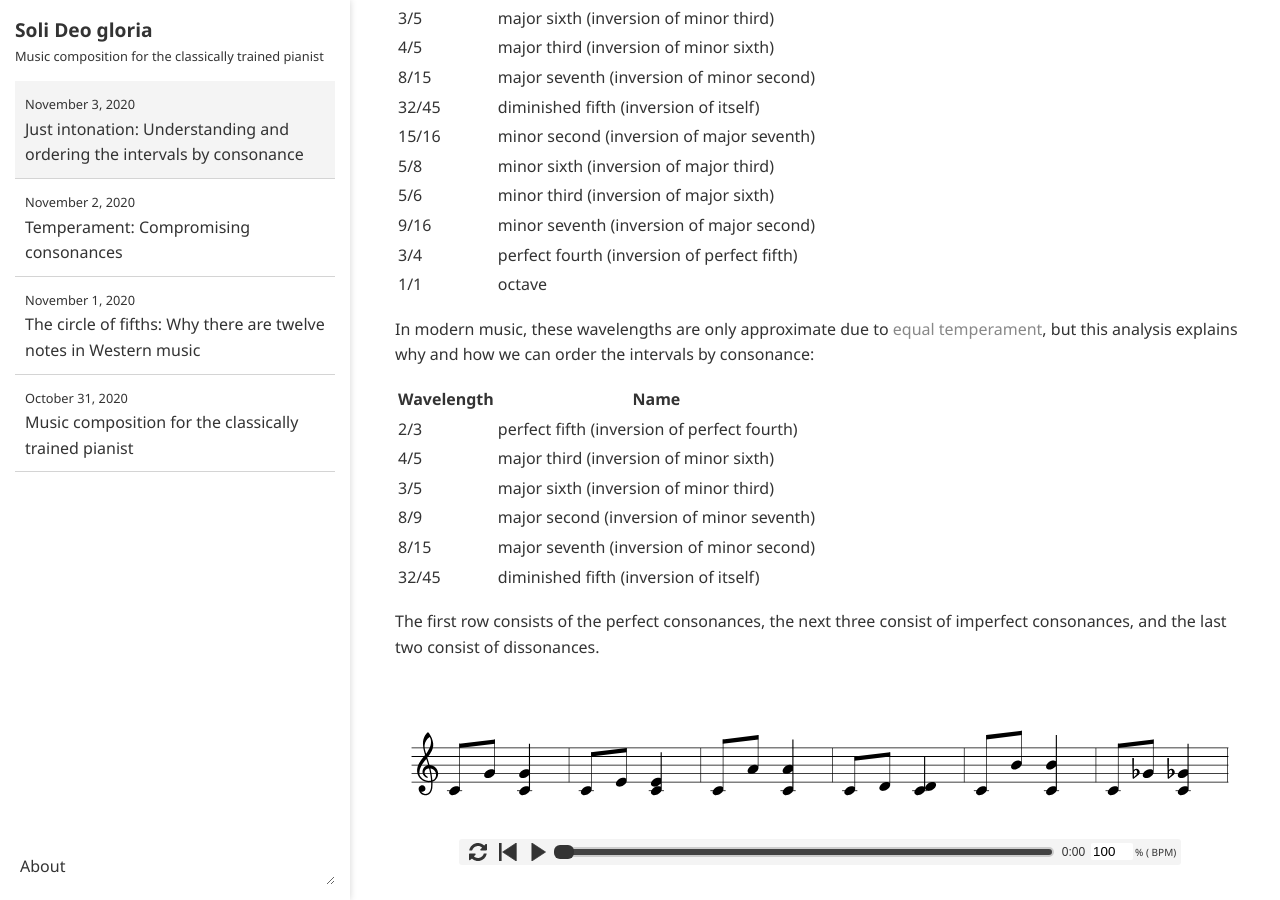
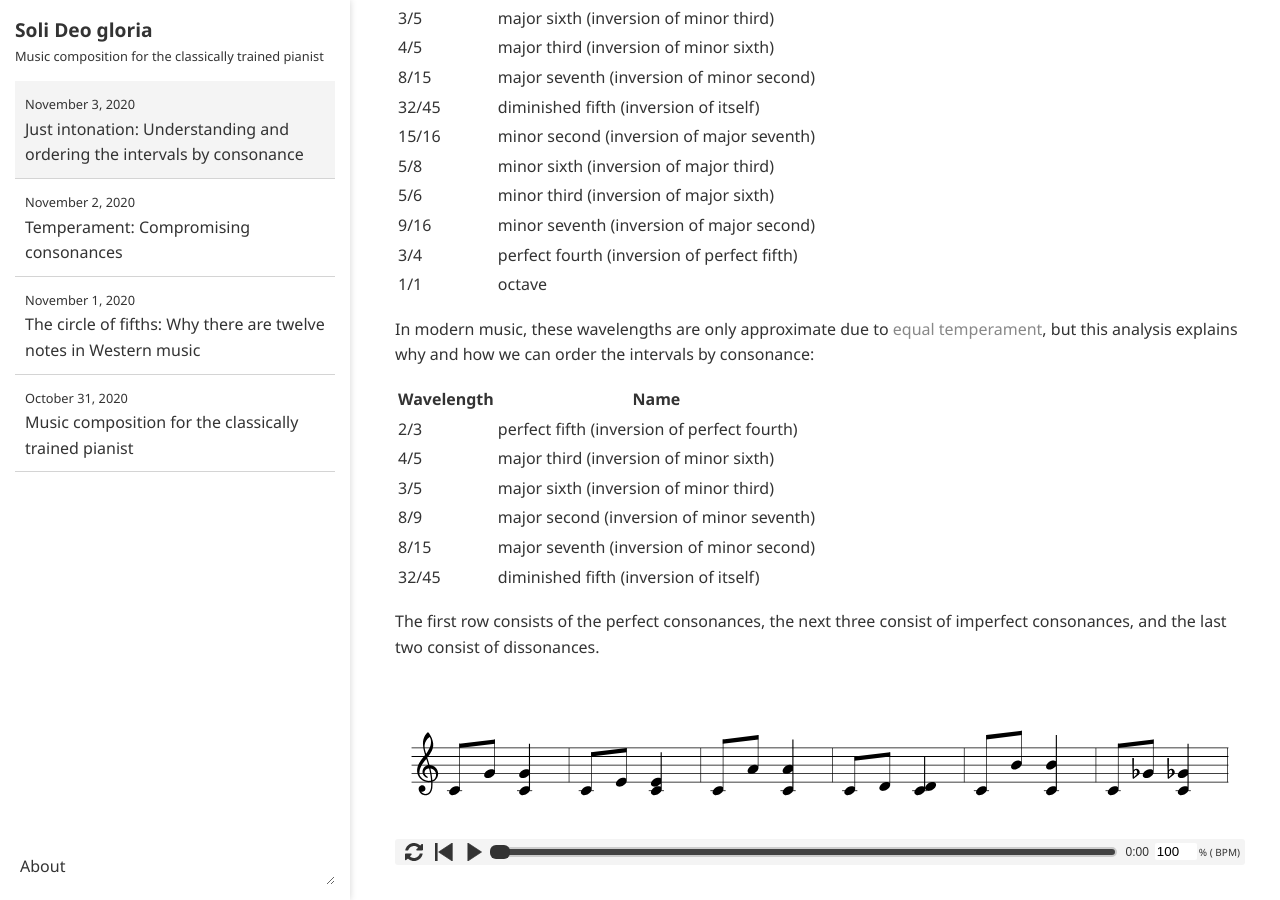
Before and after one commit to ansyblenetwork/sdg, a Jekyll site: the page built from _posts/2020-11-03-just-intonation-understanding-and-ordering-the.md, in a window 1280 px wide and 900 px high, scrolled down 1486 px. Built offline with Jekyll 4.4.1, drawn with Linux system fonts in a browser that asks for light colours; formulas are drawn with MathJax 3.

Commit message:
Update 2020-11-03-just-intonation-understanding-and-ordering-the.md

```diff
--- a/_posts/2020-11-03-just-intonation-understanding-and-ordering-the.md
+++ b/_posts/2020-11-03-just-intonation-understanding-and-ordering-the.md
@@ -72,7 +72,7 @@
 
 <div style="display:flex; flex-direction:column; align-items:center">
 <div id="paper"></div>
-<div id="controller" style="position:relative; width:calc(85% + 360px + 35px); left:calc(-180px - 17.5px); padding-left:calc(360px + 35px);"></div>
+<div id="controller" style="position:relative; width:calc(100% + 360px + 35px); left:calc(-180px - 17.5px); padding-left:calc(360px + 35px);"></div>
 <button id="activate-audio" style="display:none;">Play</button>
 <button id="stop-audio" style="display:none;">Stop</button>
 <div id='audio-error' style="display:none;">Audio is not supported in this browser.</div>
```
